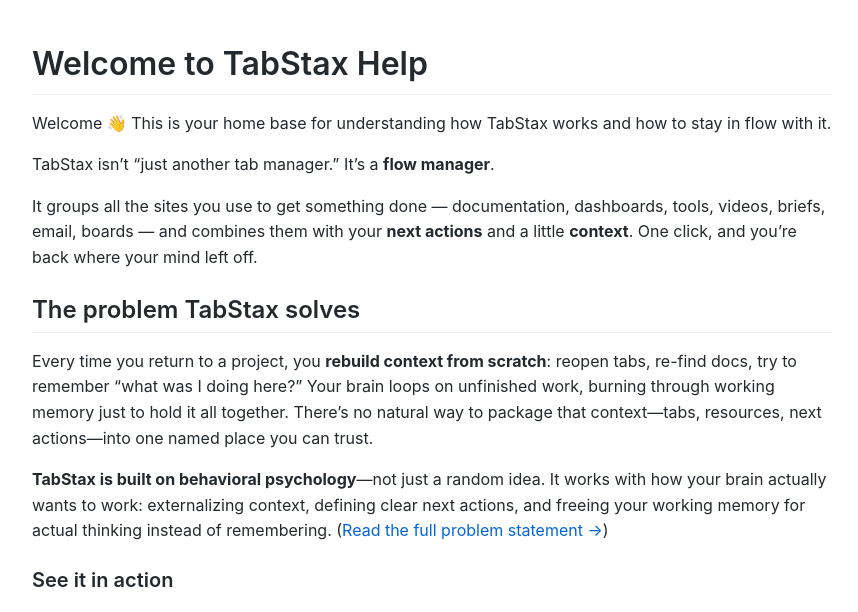
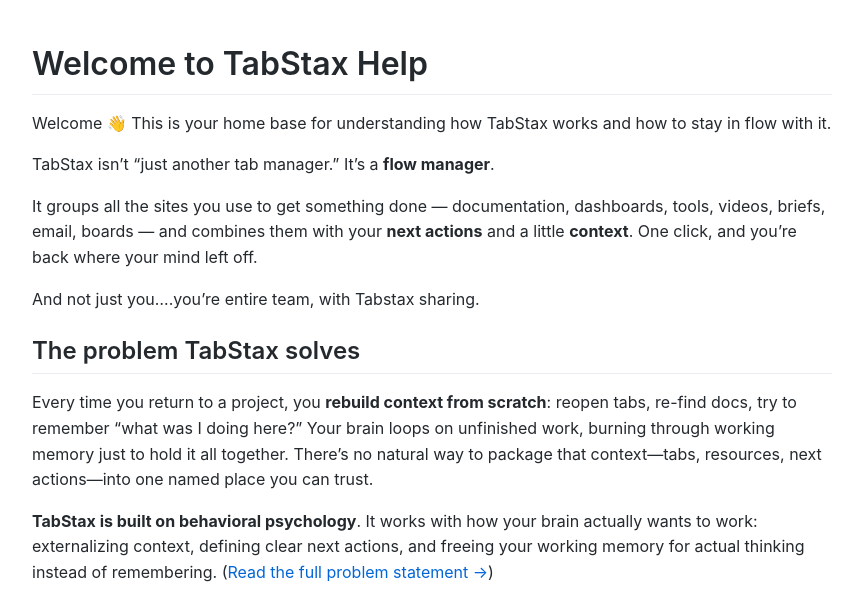
Before and after one commit to Hulupeep/TabStax-Help, a Jekyll site: the page built from README.md, in a window 1280 px wide and 1400 px high, cut to the strip 0-612 px from the top of the window. Shown: the whole strip, without its empty margins (208-1066 px from the left). Built offline with Jekyll 4.4.1, drawn with Linux system fonts in a browser that asks for light colours; our own code applies the rules of GitHub Pages for plain Markdown files; some of the changed text lies outside the part shown.

Commit message:
Add screenshots to main popup guide
- Add mainpopup.png showing both My Next Actions and My Stax sections
- Add mainpopup2_Nextactions_collapsed.png showing Next Actions collapsed
  and My Stax expanded
- Position screenshots appropriately: overview after intro, collapsed view
  in My Stax section
- Both images sized at 800px for consistency
- Include user's updates to README.md (team sharing mention)

🤖 Generated with [Claude Code](https://claude.com/claude-code)

Co-Authored-By: Claude <noreply@anthropic.com>

```diff
--- a/README.md
+++ b/README.md
@@ -8,11 +8,13 @@ It's a **flow manager**.
 
 It groups all the sites you use to get something done — documentation, dashboards, tools, videos, briefs, email, boards — and combines them with your **next actions** and a little **context**. One click, and you're back where your mind left off.
 
+And not just you....you're entire team, with Tabstax sharing.
+
 ## The problem TabStax solves
 
 Every time you return to a project, you **rebuild context from scratch**: reopen tabs, re-find docs, try to remember "what was I doing here?" Your brain loops on unfinished work, burning through working memory just to hold it all together. There's no natural way to package that context—tabs, resources, next actions—into one named place you can trust.
 
-**TabStax is built on behavioral psychology**—not just a random idea. It works with how your brain actually wants to work: externalizing context, defining clear next actions, and freeing your working memory for actual thinking instead of remembering. ([Read the full problem statement →](topics/what_problem_tabstax_solves.md))
+**TabStax is built on behavioral psychology**. It works with how your brain actually wants to work: externalizing context, defining clear next actions, and freeing your working memory for actual thinking instead of remembering. ([Read the full problem statement →](topics/what_problem_tabstax_solves.md))
 
 ### See it in action
 
```
Also changed, not shown: other parts of README.md (+1 -1 lines), topics/using_the_main_popup.md (+4 -0 lines), screenshots/mainpopup2_Nextactions_collapsed.png (added).
